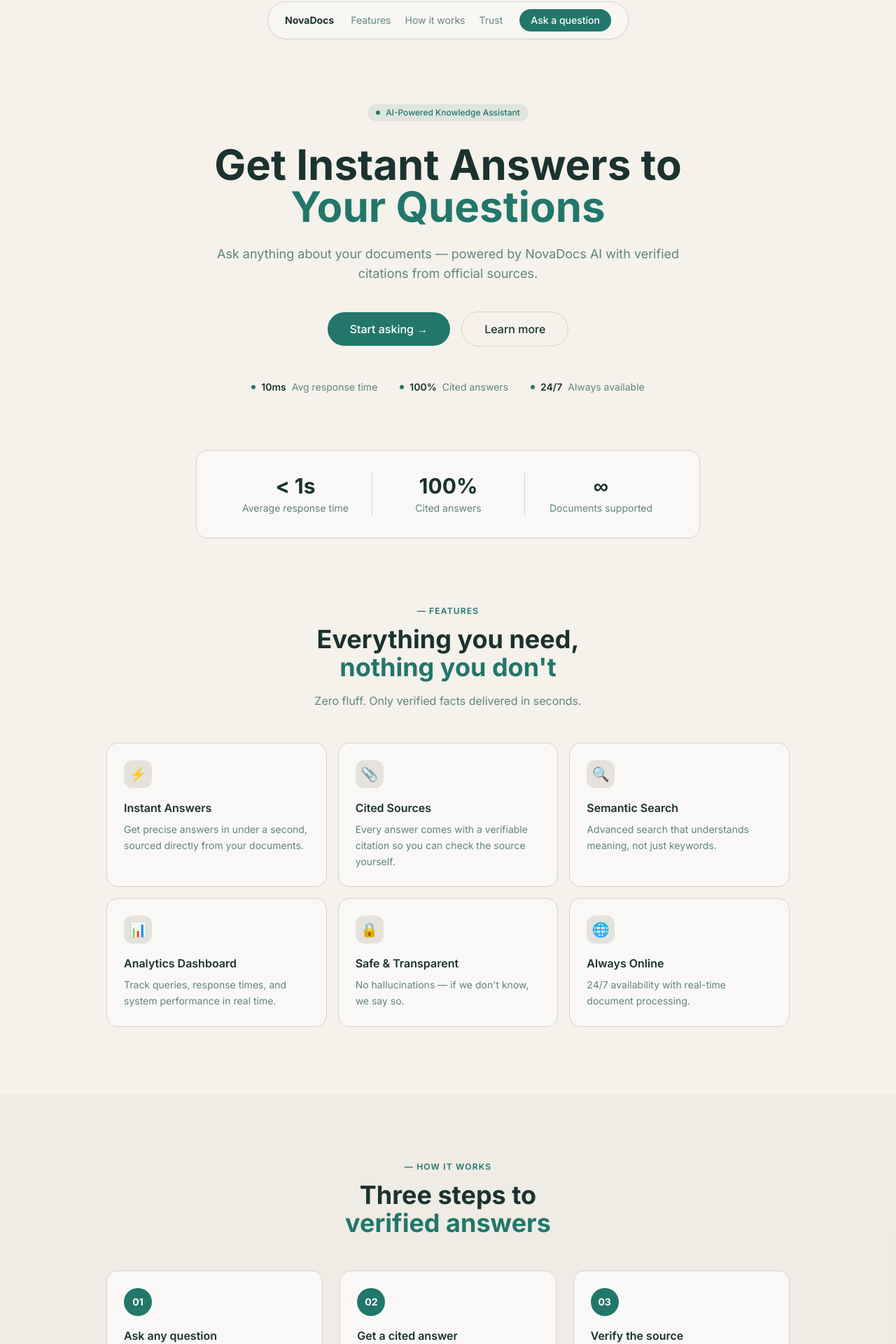
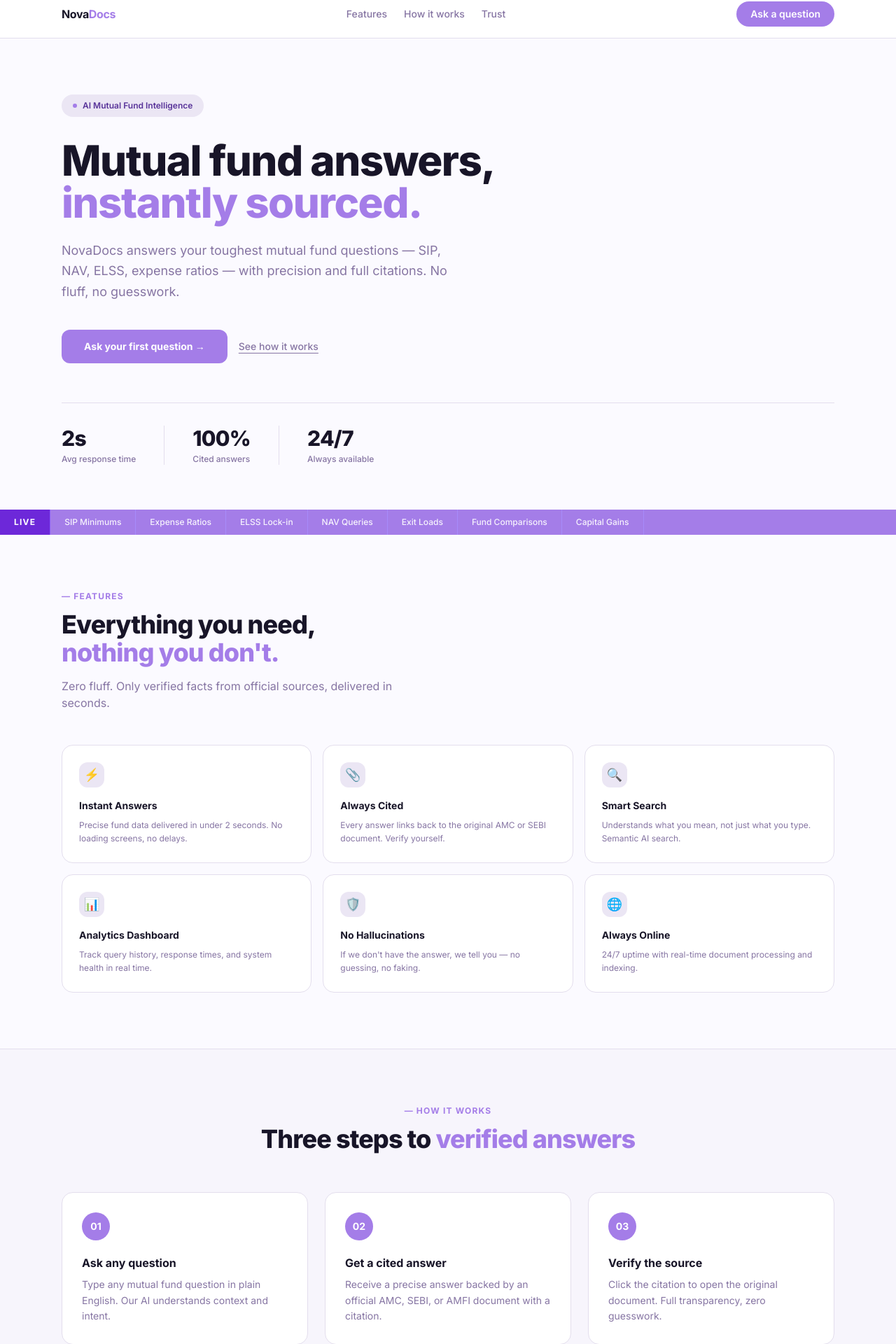
Before and after one commit to shagun0828/shaggunragchatbot, a Next.js app in the folder phase-5-6-rag-application/frontend/: page / in a window 1280 px wide. Shown: the part 14-1934 px from the top of the page at 70% size. Built offline with nearby package versions, Linux system fonts and the light colour scheme.

Commit message:
NovaDocs lilac landing page full redesign

```diff
--- a/phase-5-6-rag-application/frontend/src/app/globals.css
+++ b/phase-5-6-rag-application/frontend/src/app/globals.css
@@ -4,48 +4,48 @@
 
 @layer base {
   :root {
-    --background: 39 33% 94%;
-    --foreground: 170 30% 15%;
-    --card: 39 20% 97%;
-    --card-foreground: 170 30% 15%;
-    --popover: 39 20% 97%;
-    --popover-foreground: 170 30% 15%;
-    --primary: 171 55% 30%;
+    --background: 250 100% 99%;
+    --foreground: 250 30% 12%;
+    --card: 0 0% 100%;
+    --card-foreground: 250 30% 12%;
+    --popover: 0 0% 100%;
+    --popover-foreground: 250 30% 12%;
+    --primary: 262 70% 70%;
     --primary-foreground: 0 0% 100%;
-    --secondary: 39 20% 88%;
-    --secondary-foreground: 170 30% 15%;
-    --muted: 39 15% 88%;
-    --muted-foreground: 170 15% 45%;
-    --accent: 171 55% 30%;
-    --accent-foreground: 0 0% 100%;
+    --secondary: 262 40% 95%;
+    --secondary-foreground: 262 40% 35%;
+    --muted: 262 30% 95%;
+    --muted-foreground: 262 20% 55%;
+    --accent: 262 40% 93%;
+    --accent-foreground: 262 50% 40%;
     --destructive: 0 62.8% 30.6%;
     --destructive-foreground: 0 0% 100%;
-    --border: 39 15% 82%;
-    --input: 39 15% 82%;
-    --ring: 171 55% 30%;
+    --border: 262 30% 90%;
+    --input: 262 30% 90%;
+    --ring: 262 70% 70%;
     --radius: 0.75rem;
   }
 
   .dark {
-    --background: 170 25% 10%;
-    --foreground: 39 20% 92%;
-    --card: 170 22% 14%;
-    --card-foreground: 39 20% 92%;
-    --popover: 170 22% 14%;
-    --popover-foreground: 39 20% 92%;
-    --primary: 171 45% 45%;
+    --background: 262 30% 10%;
+    --foreground: 262 20% 92%;
+    --card: 262 25% 14%;
+    --card-foreground: 262 20% 92%;
+    --popover: 262 25% 14%;
+    --popover-foreground: 262 20% 92%;
+    --primary: 262 60% 65%;
     --primary-foreground: 0 0% 100%;
-    --secondary: 170 20% 20%;
-    --secondary-foreground: 39 20% 92%;
-    --muted: 170 20% 18%;
-    --muted-foreground: 39 10% 60%;
-    --accent: 171 45% 45%;
-    --accent-foreground: 0 0% 100%;
+    --secondary: 262 25% 20%;
+    --secondary-foreground: 262 20% 85%;
+    --muted: 262 20% 18%;
+    --muted-foreground: 262 15% 60%;
+    --accent: 262 25% 22%;
+    --accent-foreground: 262 40% 80%;
     --destructive: 0 62.8% 30.6%;
     --destructive-foreground: 0 0% 100%;
-    --border: 170 20% 22%;
-    --input: 170 20% 22%;
-    --ring: 171 45% 45%;
+    --border: 262 20% 22%;
+    --input: 262 20% 22%;
+    --ring: 262 60% 65%;
   }
 }
 
--- a/phase-5-6-rag-application/frontend/src/app/layout.tsx
+++ b/phase-5-6-rag-application/frontend/src/app/layout.tsx
@@ -5,8 +5,8 @@
 const inter = Inter({ subsets: ['latin'] })
 
 export const metadata: Metadata = {
-  title: 'NovaDocs | AI-Powered Document Intelligence',
-  description: 'NovaDocs - Instant Verified Answers',
+  title: 'NovaDocs | AI Mutual Fund Intelligence',
+  description: 'Instant sourced answers to all your mutual fund questions — SIP, NAV, ELSS, expense ratios and more.',
 }
 
 export default function RootLayout({
--- a/phase-5-6-rag-application/frontend/src/app/page.tsx
+++ b/phase-5-6-rag-application/frontend/src/app/page.tsx
@@ -12,13 +12,12 @@
   if (showApp) {
     return (
       <div className="flex h-screen bg-background">
-        {/* Minimal top nav */}
-        <div className="fixed top-0 left-0 right-0 z-50 h-14 bg-card/80 backdrop-blur border-b border-border flex items-center px-6 gap-6">
+        <div className="fixed top-0 left-0 right-0 z-50 h-14 bg-white/90 backdrop-blur border-b border-border flex items-center px-6 gap-6">
           <button
             onClick={() => setShowApp(false)}
-            className="font-semibold text-primary text-lg"
+            className="font-bold text-foreground text-base tracking-tight"
           >
-            NovaDocs
+            Nova<span className="text-primary">Docs</span>
           </button>
           <div className="flex gap-1 ml-4">
             {(['chat', 'search', 'dashboard'] as const).map((view) => (
@@ -26,8 +25,8 @@
                 key={view}
                 onClick={() => setActiveView(view)}
                 className={`px-4 py-1.5 rounded-full text-sm capitalize transition-all ${activeView === view
-                  ? 'bg-primary text-primary-foreground'
-                  : 'text-muted-foreground hover:text-foreground hover:bg-muted'
+                    ? 'bg-primary text-white'
+                    : 'text-muted-foreground hover:text-foreground hover:bg-accent'
                   }`}
               >
                 {view}
@@ -35,8 +34,6 @@
             ))}
           </div>
         </div>
-
-        {/* Main content */}
         <main className="flex-1 pt-14 overflow-hidden">
           {activeView === 'chat' && <ChatInterface />}
           {activeView === 'search' && <SearchInterface />}
@@ -48,120 +45,127 @@
 
   return (
     <div className="min-h-screen bg-background">
-      {/* Floating Navbar */}
-      <header className="fixed top-4 left-1/2 -translate-x-1/2 z-50 bg-card/90 backdrop-blur border border-border rounded-full px-6 py-2.5 flex items-center gap-6 shadow-sm">
-        <span className="font-bold text-foreground text-sm">NovaDocs</span>
-        <nav className="flex items-center gap-5 text-sm text-muted-foreground">
+
+      {/* Navbar */}
+      <header className="sticky top-0 z-50 bg-white border-b border-border">
+        <div className="max-w-6xl mx-auto px-6 py-4 flex items-center justify-between">
+          <span className="text-base font-bold tracking-tight">
+            Nova<span className="text-primary">Docs</span>
+          </span>
+          <nav className="flex items-center gap-6 text-sm text-muted-foreground font-medium">
             <a href="#features" className="hover:text-foreground transition-colors">Features</a>
             <a href="#how" className="hover:text-foreground transition-colors">How it works</a>
             <a href="#trust" className="hover:text-foreground transition-colors">Trust</a>
           </nav>
           <button
             onClick={() => setShowApp(true)}
-          className="bg-primary text-primary-foreground text-sm px-4 py-1.5 rounded-full hover:opacity-90 transition-opacity font-medium"
+            className="bg-primary text-white text-sm px-5 py-2 rounded-full font-semibold hover:opacity-90 transition-opacity"
           >
             Ask a question
           </button>
+        </div>
       </header>
 
       {/* Hero */}
-      <section className="pt-40 pb-20 px-6 text-center max-w-4xl mx-auto">
-        <div className="inline-flex items-center gap-2 bg-primary/10 text-primary text-xs font-medium px-3 py-1 rounded-full mb-8">
+      <section className="max-w-6xl mx-auto px-6 pt-20 pb-16">
+        <div className="inline-flex items-center gap-2 bg-accent text-accent-foreground text-xs font-semibold px-4 py-2 rounded-full mb-8">
           <span className="w-1.5 h-1.5 rounded-full bg-primary inline-block"></span>
-          AI-Powered Knowledge Assistant
+          AI Mutual Fund Intelligence
         </div>
-        <h1 className="text-5xl md:text-6xl font-bold text-foreground leading-tight mb-6">
-          Get Instant Answers to<br />
-          <span className="text-primary">Your Questions</span>
+        <h1 className="text-5xl md:text-6xl font-extrabold tracking-tight leading-[1.08] text-foreground mb-6">
+          Mutual fund answers,<br />
+          <span className="text-primary">instantly sourced.</span>
         </h1>
-        <p className="text-lg text-muted-foreground max-w-2xl mx-auto mb-10">
-          Ask anything about your documents — powered by NovaDocs AI with verified citations from official sources.
+        <p className="text-lg text-muted-foreground leading-relaxed max-w-xl mb-10">
+          NovaDocs answers your toughest mutual fund questions — SIP, NAV, ELSS, expense ratios — with precision and full citations. No fluff, no guesswork.
         </p>
-        <div className="flex items-center justify-center gap-4">
+        <div className="flex items-center gap-4 mb-14">
           <button
             onClick={() => setShowApp(true)}
-            className="bg-primary text-primary-foreground px-8 py-3 rounded-full font-medium hover:opacity-90 transition-opacity flex items-center gap-2"
+            className="bg-primary text-white px-8 py-3.5 rounded-xl font-bold text-sm hover:opacity-90 transition-opacity"
           >
-            Start asking →
+            Ask your first question →
           </button>
-          <a href="#how" className="border border-border text-foreground px-8 py-3 rounded-full font-medium hover:bg-muted transition-colors">
-            Learn more
+          <a href="#how" className="text-muted-foreground text-sm font-medium underline underline-offset-4 hover:text-foreground transition-colors">
+            See how it works
           </a>
         </div>
 
-        {/* Stats ticker */}
-        <div className="flex items-center justify-center gap-8 mt-12 text-sm">
+        {/* Stats */}
+        <div className="flex items-center gap-0 border-t border-border pt-8">
           {[
-            { value: '10ms', label: 'Avg response time' },
+            { value: '2s', label: 'Avg response time' },
             { value: '100%', label: 'Cited answers' },
             { value: '24/7', label: 'Always available' },
-          ].map((stat) => (
-            <div key={stat.label} className="flex items-center gap-2">
-              <span className="w-1.5 h-1.5 rounded-full bg-primary inline-block"></span>
-              <span className="font-semibold text-foreground">{stat.value}</span>
-              <span className="text-muted-foreground">{stat.label}</span>
+          ].map((stat, i) => (
+            <div key={stat.label} className={`pr-10 mr-10 ${i < 2 ? 'border-r border-border' : ''}`}>
+              <div className="text-3xl font-extrabold tracking-tight text-foreground">{stat.value}</div>
+              <div className="text-xs text-muted-foreground mt-1 font-medium">{stat.label}</div>
             </div>
           ))}
         </div>
       </section>
 
-      {/* Stats cards */}
-      <section className="max-w-3xl mx-auto px-6 mb-24">
-        <div className="bg-card border border-border rounded-2xl p-8 grid grid-cols-3 divide-x divide-border">
-          {[
-            { value: '< 1s', label: 'Average response time' },
-            { value: '100%', label: 'Cited answers' },
-            { value: '∞', label: 'Documents supported' },
-          ].map((s) => (
-            <div key={s.label} className="text-center px-6">
-              <div className="text-3xl font-bold text-foreground mb-1">{s.value}</div>
-              <div className="text-sm text-muted-foreground">{s.label}</div>
+      {/* Ticker */}
+      <div className="bg-primary overflow-hidden">
+        <div className="flex items-center">
+          <div className="bg-violet-700 text-white text-xs font-bold px-5 py-2.5 tracking-widest uppercase whitespace-nowrap border-r border-violet-500">
+            Live
+          </div>
+          {['SIP Minimums', 'Expense Ratios', 'ELSS Lock-in', 'NAV Queries', 'Exit Loads', 'Fund Comparisons', 'Capital Gains'].map((item) => (
+            <div key={item} className="text-white/90 text-xs font-medium px-5 py-2.5 border-r border-violet-400 whitespace-nowrap">
+              {item}
             </div>
           ))}
         </div>
-      </section>
+      </div>
 
       {/* Features */}
-      <section id="features" className="max-w-5xl mx-auto px-6 mb-24">
-        <div className="text-center mb-12">
-          <div className="text-xs font-semibold text-primary uppercase tracking-widest mb-3">— Features</div>
-          <h2 className="text-4xl font-bold text-foreground">Everything you need,<br /><span className="text-primary">nothing you don't</span></h2>
-          <p className="text-muted-foreground mt-4">Zero fluff. Only verified facts delivered in seconds.</p>
+      <section id="features" className="max-w-6xl mx-auto px-6 py-20">
+        <div className="mb-12">
+          <div className="text-xs font-bold text-primary uppercase tracking-widest mb-3">— Features</div>
+          <h2 className="text-4xl font-extrabold tracking-tight text-foreground">
+            Everything you need,<br />
+            <span className="text-primary">nothing you don't.</span>
+          </h2>
+          <p className="text-muted-foreground mt-4 text-base max-w-lg">Zero fluff. Only verified facts from official sources, delivered in seconds.</p>
         </div>
         <div className="grid grid-cols-3 gap-4">
           {[
-            { icon: '⚡', title: 'Instant Answers', desc: 'Get precise answers in under a second, sourced directly from your documents.' },
-            { icon: '📎', title: 'Cited Sources', desc: 'Every answer comes with a verifiable citation so you can check the source yourself.' },
-            { icon: '🔍', title: 'Semantic Search', desc: 'Advanced search that understands meaning, not just keywords.' },
-            { icon: '📊', title: 'Analytics Dashboard', desc: 'Track queries, response times, and system performance in real time.' },
-            { icon: '🔒', title: 'Safe & Transparent', desc: 'No hallucinations — if we don\'t know, we say so.' },
-            { icon: '🌐', title: 'Always Online', desc: '24/7 availability with real-time document processing.' },
+            { icon: '⚡', title: 'Instant Answers', desc: 'Precise fund data delivered in under 2 seconds. No loading screens, no delays.' },
+            { icon: '📎', title: 'Always Cited', desc: 'Every answer links back to the original AMC or SEBI document. Verify yourself.' },
+            { icon: '🔍', title: 'Smart Search', desc: 'Understands what you mean, not just what you type. Semantic AI search.' },
+            { icon: '📊', title: 'Analytics Dashboard', desc: 'Track query history, response times, and system health in real time.' },
+            { icon: '🛡️', title: 'No Hallucinations', desc: "If we don't have the answer, we tell you — no guessing, no faking." },
+            { icon: '🌐', title: 'Always Online', desc: '24/7 uptime with real-time document processing and indexing.' },
           ].map((f) => (
-            <div key={f.title} className="bg-card border border-border rounded-2xl p-6 hover:border-primary/30 transition-colors">
-              <div className="w-10 h-10 bg-muted rounded-xl flex items-center justify-center text-xl mb-4">{f.icon}</div>
-              <h3 className="font-semibold text-foreground mb-2">{f.title}</h3>
-              <p className="text-sm text-muted-foreground leading-relaxed">{f.desc}</p>
+            <div key={f.title} className="bg-white border border-border rounded-2xl p-6 hover:border-primary/40 hover:shadow-sm transition-all">
+              <div className="w-9 h-9 bg-accent rounded-xl flex items-center justify-center text-lg mb-4">{f.icon}</div>
+              <h3 className="font-bold text-foreground text-sm mb-2">{f.title}</h3>
+              <p className="text-xs text-muted-foreground leading-relaxed">{f.desc}</p>
             </div>
           ))}
         </div>
       </section>
 
       {/* How it works */}
-      <section id="how" className="bg-muted/40 py-24 mb-24">
-        <div className="max-w-5xl mx-auto px-6">
-          <div className="text-center mb-12">
-            <div className="text-xs font-semibold text-primary uppercase tracking-widest mb-3">— How it works</div>
-            <h2 className="text-4xl font-bold text-foreground">Three steps to<br /><span className="text-primary">verified answers</span></h2>
+      <section id="how" className="bg-accent/30 border-y border-border py-20">
+        <div className="max-w-6xl mx-auto px-6">
+          <div className="text-center mb-14">
+            <div className="text-xs font-bold text-primary uppercase tracking-widest mb-3">— How it works</div>
+            <h2 className="text-4xl font-extrabold tracking-tight text-foreground">
+              Three steps to <span className="text-primary">verified answers</span>
+            </h2>
           </div>
           <div className="grid grid-cols-3 gap-6">
             {[
-              { num: '01', title: 'Ask any question', desc: 'Type any question about your documents — our AI understands natural language.' },
-              { num: '02', title: 'Get a cited answer', desc: 'Receive a precise answer backed by the exact source document with full citation.' },
-              { num: '03', title: 'Verify the source', desc: 'Click the citation to view the original document yourself — full transparency.' },
+              { num: '01', title: 'Ask any question', desc: 'Type any mutual fund question in plain English. Our AI understands context and intent.' },
+              { num: '02', title: 'Get a cited answer', desc: 'Receive a precise answer backed by an official AMC, SEBI, or AMFI document with a citation.' },
+              { num: '03', title: 'Verify the source', desc: 'Click the citation to open the original document. Full transparency, zero guesswork.' },
             ].map((step) => (
-              <div key={step.num} className="bg-card border border-border rounded-2xl p-6">
-                <div className="w-10 h-10 bg-primary rounded-full flex items-center justify-center text-primary-foreground text-sm font-bold mb-4">{step.num}</div>
-                <h3 className="font-semibold text-foreground mb-2">{step.title}</h3>
+              <div key={step.num} className="bg-white border border-border rounded-2xl p-7">
+                <div className="w-10 h-10 bg-primary rounded-full flex items-center justify-center text-white text-sm font-bold mb-5">{step.num}</div>
+                <h3 className="font-bold text-foreground mb-2">{step.title}</h3>
                 <p className="text-sm text-muted-foreground leading-relaxed">{step.desc}</p>
               </div>
             ))}
@@ -170,23 +174,27 @@
       </section>
 
       {/* Trust */}
-      <section id="trust" className="max-w-5xl mx-auto px-6 mb-24">
-        <div className="grid grid-cols-2 gap-12 items-center">
+      <section id="trust" className="max-w-6xl mx-auto px-6 py-20">
+        <div className="grid grid-cols-2 gap-16 items-center">
           <div>
-            <div className="text-xs font-semibold text-primary uppercase tracking-widest mb-3">— Trust & Safety</div>
-            <h2 className="text-4xl font-bold text-foreground mb-4">Built for <span className="text-primary">accuracy</span></h2>
-            <p className="text-muted-foreground leading-relaxed">We don't hallucinate. If we don't know, we say so. Every answer comes with a verifiable citation from the source document.</p>
+            <div className="text-xs font-bold text-primary uppercase tracking-widest mb-3">— Trust & Safety</div>
+            <h2 className="text-4xl font-extrabold tracking-tight text-foreground mb-5">
+              Built for <span className="text-primary">accuracy.</span>
+            </h2>
+            <p className="text-muted-foreground leading-relaxed text-base">
+              We don't hallucinate. If we don't know, we say so. Every answer comes with a verifiable citation directly from the source document.
+            </p>
           </div>
           <div className="space-y-3">
             {[
-              'Every answer cites the original source document',
-              'If information isn\'t in the database, we tell you',
-              'Real-time document processing and indexing',
-              'Zero guesswork — only verified facts',
+              'Every answer cites the original AMC or SEBI source document',
+              "If information isn't in our database, we tell you honestly",
+              'Real-time document processing — always up to date',
+              'Zero guesswork — only verified, sourced facts',
             ].map((item) => (
-              <div key={item} className="flex items-start gap-3 bg-card border border-border rounded-xl p-4">
-                <div className="w-5 h-5 rounded-full bg-primary/15 flex items-center justify-center flex-shrink-0 mt-0.5">
-                  <span className="text-primary text-xs">✓</span>
+              <div key={item} className="flex items-start gap-3 bg-white border border-border rounded-xl p-4 hover:border-primary/30 transition-colors">
+                <div className="w-5 h-5 rounded-full bg-primary flex items-center justify-center flex-shrink-0 mt-0.5">
+                  <span className="text-white text-xs font-bold">✓</span>
                 </div>
                 <p className="text-sm text-foreground">{item}</p>
               </div>
@@ -196,23 +204,29 @@
       </section>
 
       {/* CTA */}
-      <section className="max-w-3xl mx-auto px-6 mb-24">
-        <div className="bg-primary/10 border border-primary/20 rounded-3xl p-12 text-center">
-          <h2 className="text-3xl font-bold text-foreground mb-4">Ready to get instant answers?</h2>
-          <p className="text-muted-foreground mb-8">Ask anything — all backed by official sources.</p>
+      <section className="max-w-4xl mx-auto px-6 pb-24">
+        <div className="bg-accent border border-primary/20 rounded-3xl p-14 text-center">
+          <h2 className="text-3xl font-extrabold tracking-tight text-foreground mb-4">
+            Ready to get instant answers?
+          </h2>
+          <p className="text-muted-foreground mb-8 text-base">Ask anything about mutual funds — all backed by official sources.</p>
           <button
             onClick={() => setShowApp(true)}
-            className="bg-primary text-primary-foreground px-10 py-3.5 rounded-full font-medium hover:opacity-90 transition-opacity"
+            className="bg-primary text-white px-10 py-4 rounded-xl font-bold text-sm hover:opacity-90 transition-opacity"
           >
             Open NovaDocs →
           </button>
         </div>
       </section>
 
-      {/* Footer ticker */}
-      <div className="border-t border-border py-4">
-        <div className="flex items-center justify-center gap-8 text-xs text-muted-foreground">
-          {['Official Sources', 'Verified Answers', 'Real-time Processing', 'No Data Stored', 'Always Available'].map((item) => (
+      {/* Footer */}
+      <div className="border-t border-border py-5 bg-white">
+        <div className="max-w-6xl mx-auto px-6 flex items-center justify-between">
+          <span className="text-sm font-bold tracking-tight">
+            Nova<span className="text-primary">Docs</span>
+          </span>
+          <div className="flex items-center gap-6 text-xs text-muted-foreground">
+            {['No hallucinations', 'Source verified', 'Real-time answers', 'Free to use'].map((item) => (
               <span key={item} className="flex items-center gap-1.5">
                 <span className="w-1 h-1 rounded-full bg-primary inline-block"></span>
                 {item}
@@ -221,5 +235,7 @@
           </div>
         </div>
       </div>
+
+    </div>
   )
 }
```
Lines whose indentation alone changed are shown as unchanged.
